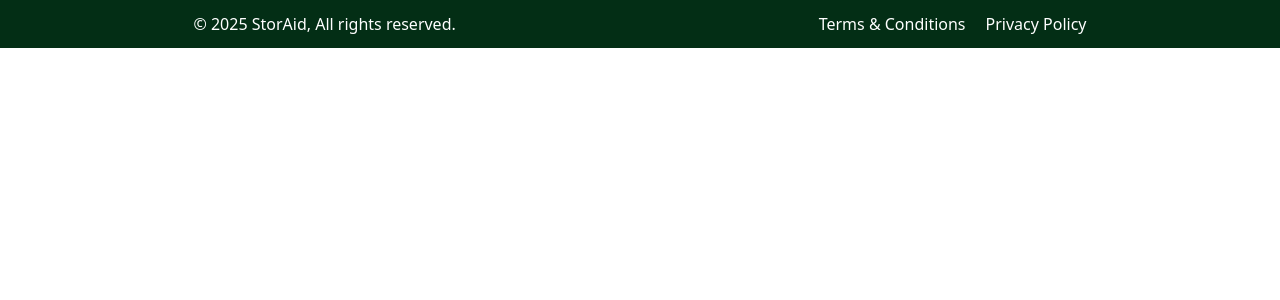
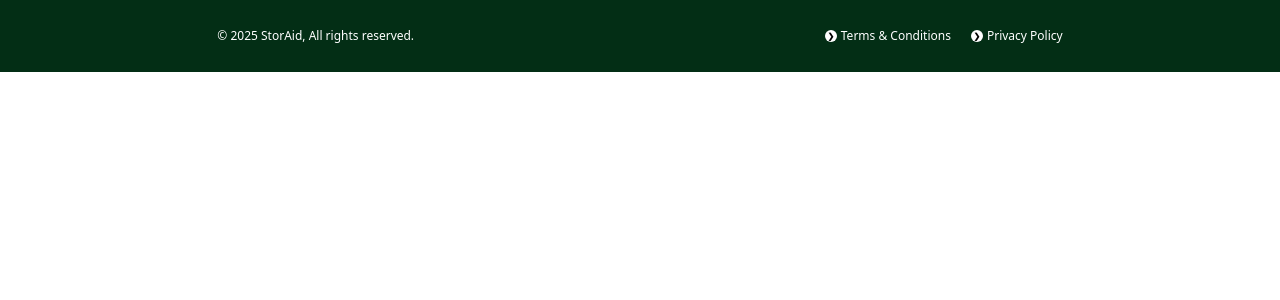
Before and after one commit to Burak-A-dev/StorAid, a React (Vite) app: page / in a window 1280 px wide. Shown: the top 300 px of the page. Built offline with nearby package versions, Linux system fonts and the light colour scheme.

Commit message:
footer section complete.

```diff
--- a/src/components/common/Footer.jsx
+++ b/src/components/common/Footer.jsx
@@ -2,14 +2,26 @@ import React from 'react'
 
 export default function Footer() {
   return (
-    <div className='flex justify-around bg-green-950 text-white h-12 text-center p-3'>
-        <div className="">
-        <h4 className=''>© 2025 StorAid, All rights reserved.</h4>
-    </div>
-    <div className="flex gap-5">
-        <a href="" className="">Terms & Conditions</a>
-        <a href="" className="">Privacy Policy</a>
-    </div>
+    <div className="flex justify-around items-center bg-green-950 text-white h-18 p-3 text-xs">
+      <h4 className="text-xs font-normal">
+        © 2025 StorAid, All rights reserved.
+      </h4>
+
+      <div className="flex gap-5 items-center">
+        <a href="" className="flex items-center text-xs">
+          <span className="mr-1 font-bold text-black bg-white rounded-full w-3 h-3 flex items-center justify-center text-[8px]">
+            &#10095;
+          </span>
+          Terms & Conditions
+        </a>
+
+        <a href="" className="flex items-center text-xs">
+          <span className="mr-1 font-bold text-black bg-white rounded-full w-3 h-3 flex items-center justify-center text-[8px]">
+            &#10095;
+          </span>
+          Privacy Policy
+        </a>
+      </div>
     </div>
   )
 }
```
